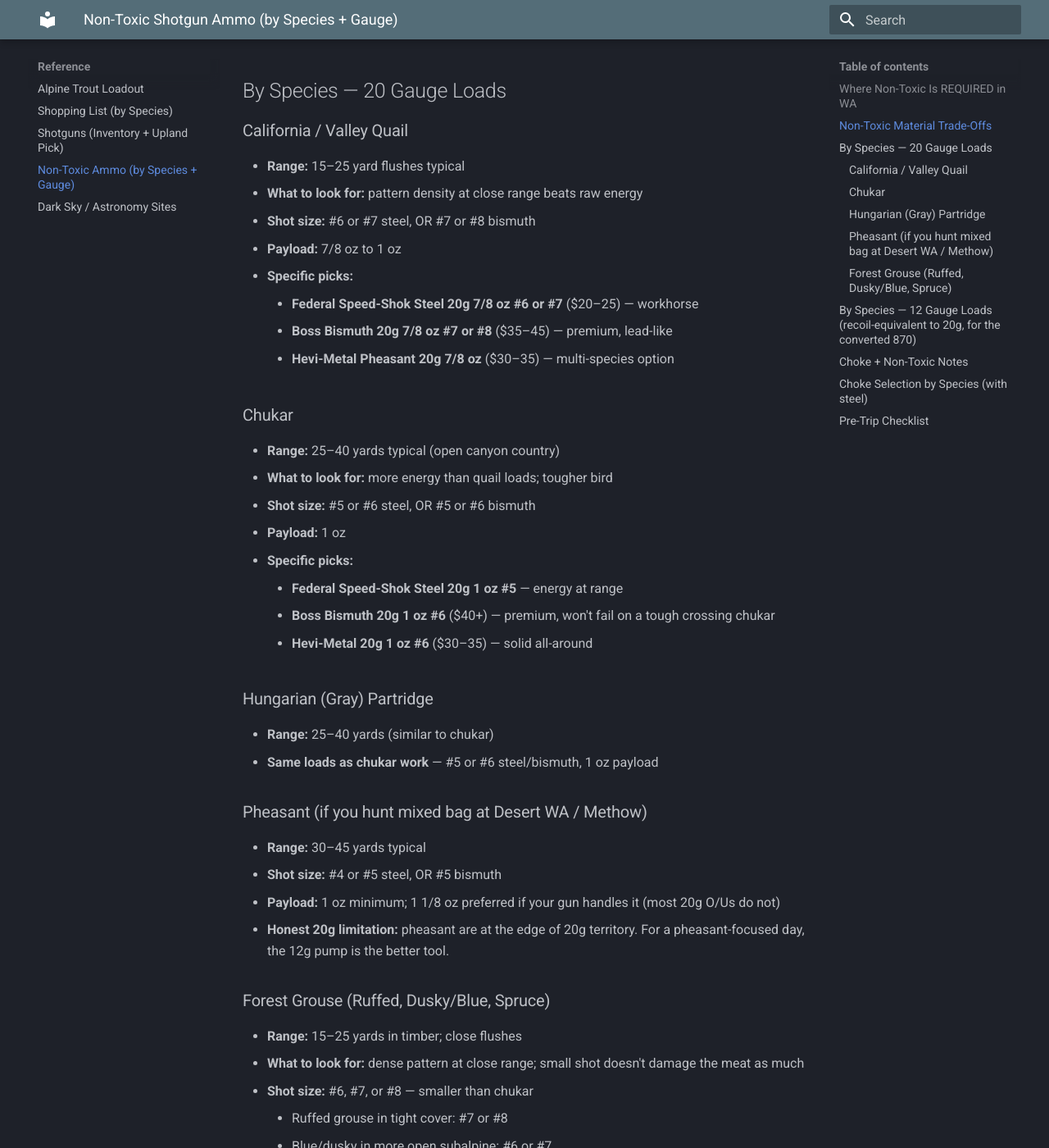
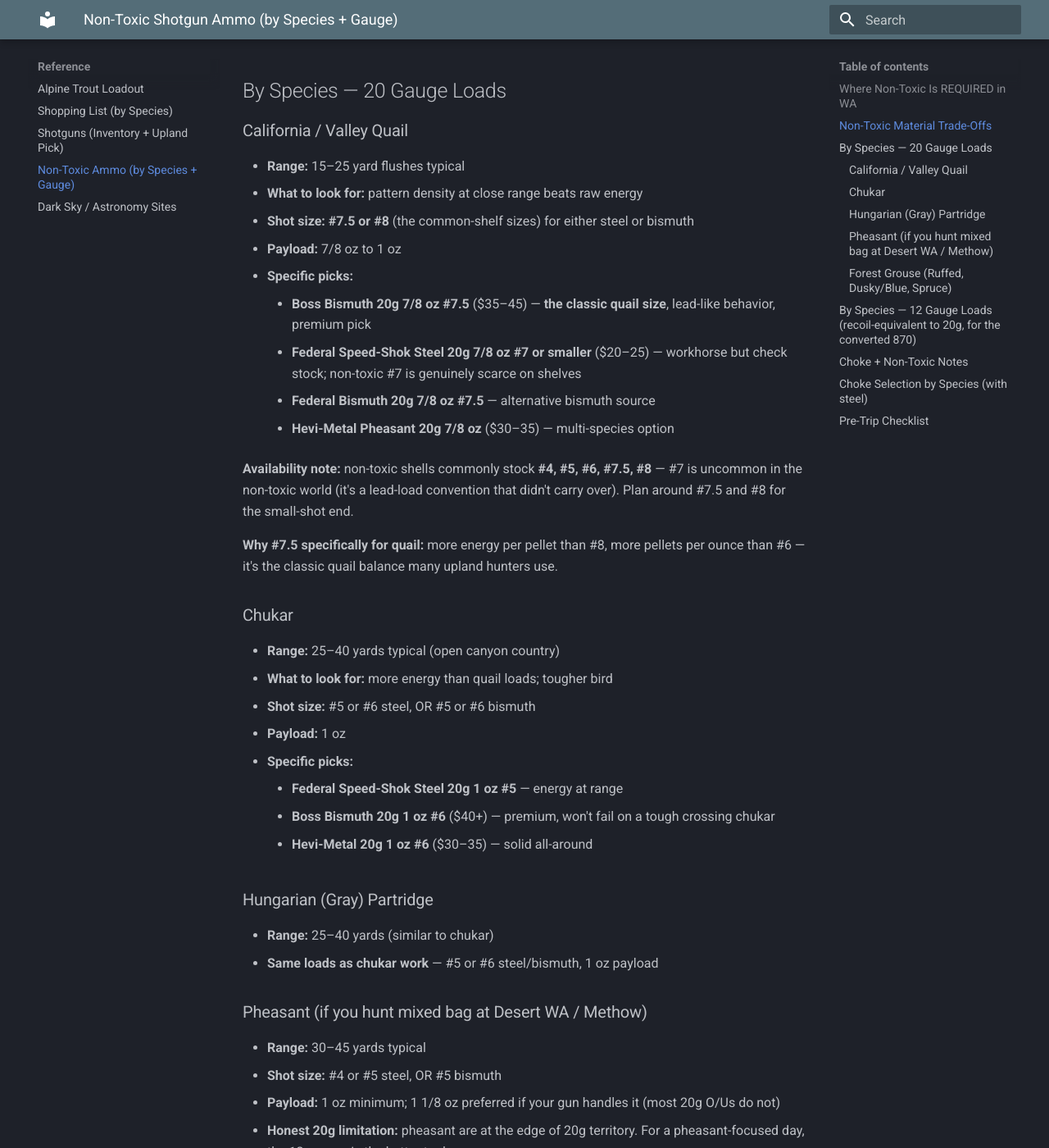
Before and after one commit to jdosher/outdoors-manual, an MkDocs documentation site: the page built from docs/reference/ammo.md, in a window 1280 px wide and 1400 px high, scrolled down 1037 px. Shown: the whole window at 82% size. Built offline with MkDocs 1.6.1 and Material for MkDocs 9.7.7, drawn with Linux system fonts in a browser that asks for light colours; some of the changed text lies outside the part shown.

Commit message:
Ammo: correct shot size recommendations - #7 is uncommon in non-toxic, default to #7.5 and #8 for small-shot end. Add availability note explaining common non-toxic sizes (#4, #5, #6, #7.5, #8).

```diff
--- a/docs/reference/ammo.md
+++ b/docs/reference/ammo.md
@@ -29,12 +29,17 @@ Penalty for lead in required areas: **$1,000 mandatory fine + 2-year loss of sma
 ### California / Valley Quail
 * **Range:** 15–25 yard flushes typical
 * **What to look for:** pattern density at close range beats raw energy
-* **Shot size:** #6 or #7 steel, OR #7 or #8 bismuth
+* **Shot size:** **#7.5 or #8** (the common-shelf sizes) for either steel or bismuth
 * **Payload:** 7/8 oz to 1 oz
 * **Specific picks:**
-    - **Federal Speed-Shok Steel 20g 7/8 oz #6 or #7** ($20–25) — workhorse
-    - **Boss Bismuth 20g 7/8 oz #7 or #8** ($35–45) — premium, lead-like
+    - **Boss Bismuth 20g 7/8 oz #7.5** ($35–45) — **the classic quail size**, lead-like behavior, premium pick
+    - **Federal Speed-Shok Steel 20g 7/8 oz #7 or smaller** ($20–25) — workhorse but check stock; non-toxic #7 is genuinely scarce on shelves
+    - **Federal Bismuth 20g 7/8 oz #7.5** — alternative bismuth source
     - **Hevi-Metal Pheasant 20g 7/8 oz** ($30–35) — multi-species option
+
+**Availability note:** non-toxic shells commonly stock **#4, #5, #6, #7.5, #8** — #7 is uncommon in the non-toxic world (it's a lead-load convention that didn't carry over). Plan around #7.5 and #8 for the small-shot end.
+
+**Why #7.5 specifically for quail:** more energy per pellet than #8, more pellets per ounce than #6 — it's the classic quail balance many upland hunters use.
 
 ### Chukar
 * **Range:** 25–40 yards typical (open canyon country)
@@ -59,13 +64,13 @@ Penalty for lead in required areas: **$1,000 mandatory fine + 2-year loss of sma
 ### Forest Grouse (Ruffed, Dusky/Blue, Spruce)
 * **Range:** 15–25 yards in timber; close flushes
 * **What to look for:** dense pattern at close range; small shot doesn't damage the meat as much
-* **Shot size:** #6, #7, or #8 — smaller than chukar
-    - Ruffed grouse in tight cover: #7 or #8
-    - Blue/dusky in more open subalpine: #6 or #7
+* **Shot size:** #6, #7.5, or #8 (skip #7 — uncommon in non-toxic)
+    - Ruffed grouse in tight cover: #7.5 or #8
+    - Blue/dusky in more open subalpine: #6 or #7.5
 * **Material:** **Bismuth is the smart pick** — open chokes are common in grouse cover, and bismuth doesn't damage meat at close range
 * **Specific picks:**
-    - **Boss Bismuth 20g 7/8 oz #7** — close-cover ruffed
-    - **Federal Speed-Shok Steel 20g 7/8 oz #6** — workable; if you can find smaller steel sizes, use them
+    - **Boss Bismuth 20g 7/8 oz #7.5** — close-cover ruffed; the classic grouse size
+    - **Federal Speed-Shok Steel 20g 7/8 oz #6** — workable cheap option
     - **Hevi-Metal 20g 7/8 oz** — middle-ground
 * **Non-toxic not required** in most forest grouse habitat (USFS / DNR land), but using bismuth here standardizes your kit
 
```
